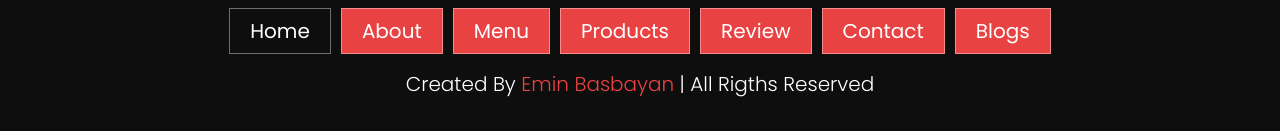
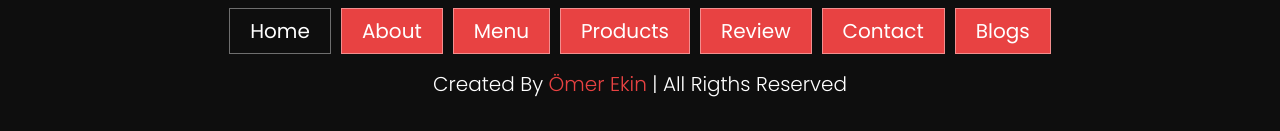
Before and after one commit to omerffae/pizza-hut, a plain HTML site: page index.html in a window 1280 px wide. Shown: the part 5975-6106 px from the top of the page. Drawn offline with Linux system fonts and the light colour scheme.

Commit message:
index.html footer kısmı güncellendi

```diff
--- a/index.html
+++ b/index.html
@@ -421,7 +421,7 @@
       </div>
 
       <div class="credit">
-        created by <span>Emin Basbayan</span> | all rigths reserved
+        created by <span>Ömer Ekin</span> | all rigths reserved
       </div>
     </section>
     <!--! footer section end  -->
```
Also changed, not shown: 1 other file.
